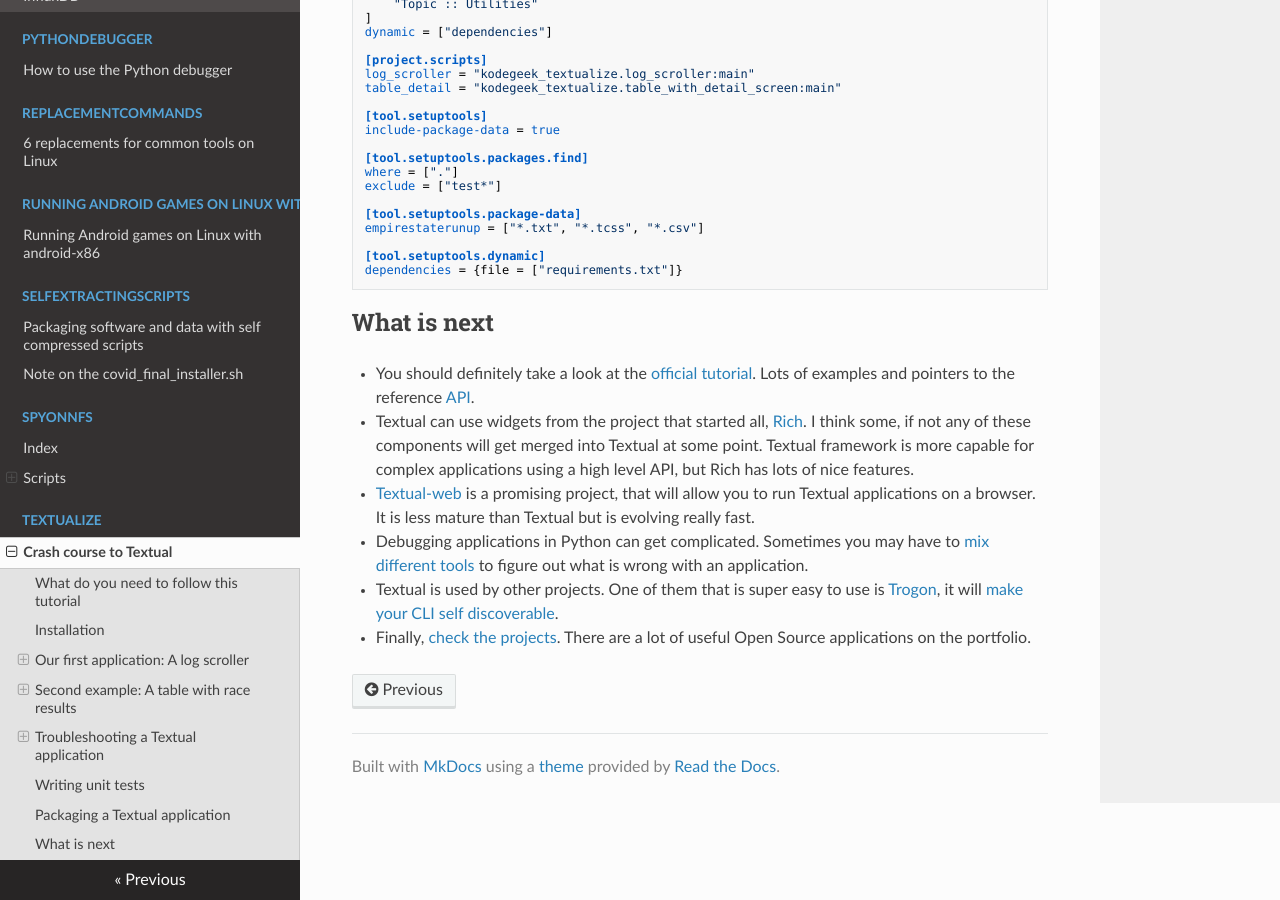
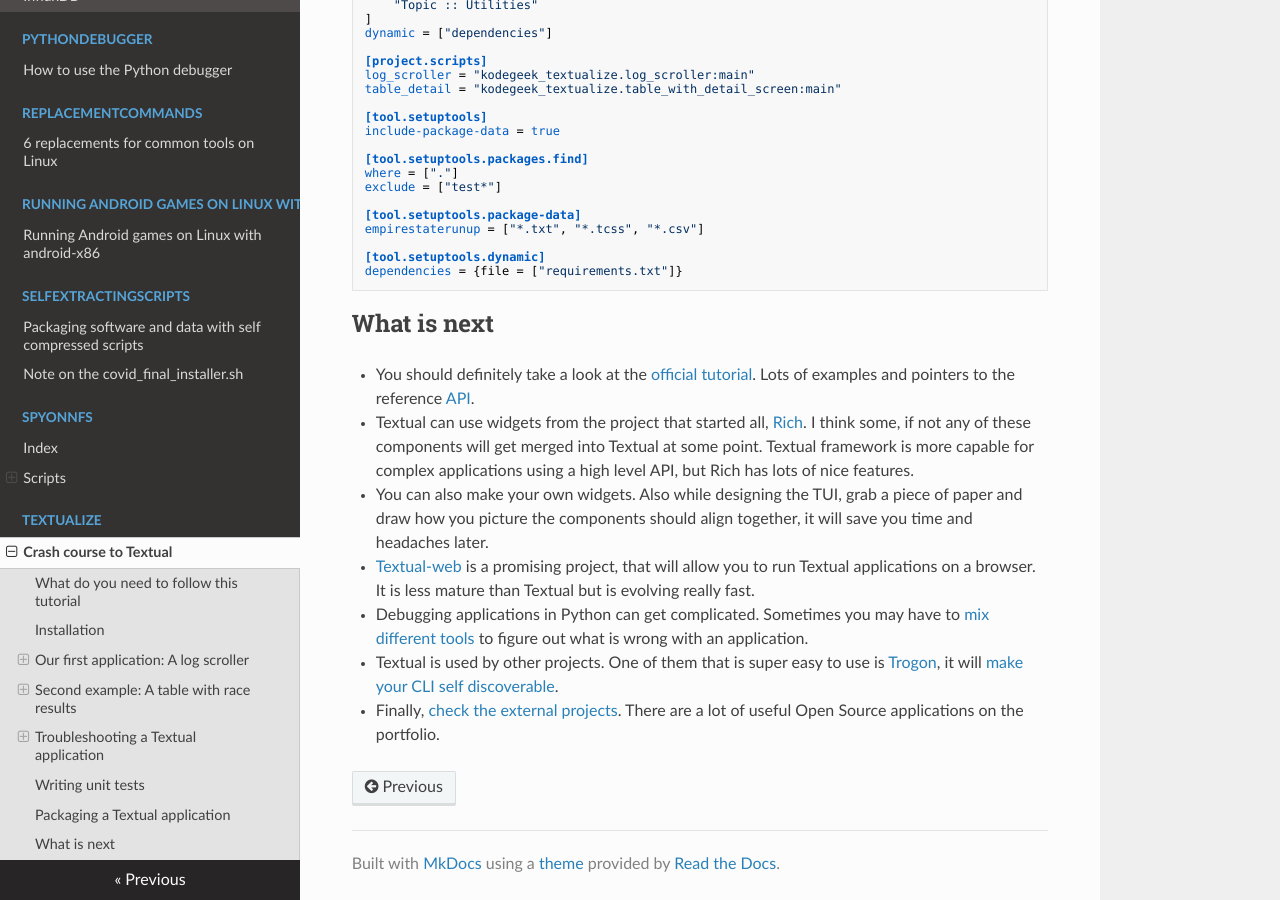
Before and after one commit to josevnz/tutorials, an MkDocs documentation site: the page built from docs/Textualize/TUTORIAL.md, in a window 1280 px wide and 900 px high, scrolled down 13697 px. Built offline with MkDocs 1.6.1, drawn with Linux system fonts in a browser that asks for light colours; nearby versions of some CDN libraries; some of the changed text lies outside the part shown.

Commit message:
Code improvements and tutorial changes

```diff
--- a/docs/Textualize/TUTORIAL.md
+++ b/docs/Textualize/TUTORIAL.md
@@ -675,7 +675,8 @@
 
 * You should definitely take a look at the [official tutorial](https://textual.textualize.io/tutorial/). Lots of examples and pointers to the reference [API](https://textual.textualize.io/api/).
 * Textual can use widgets from the project that started all, [Rich](https://github.com/Textualize/rich). I think some, if not any of these components will get merged into Textual at some point. Textual framework is more capable for complex applications using a high level API, but Rich has lots of nice features.
+* You can also make your own widgets. Also while designing the TUI, grab a piece of paper and draw how you picture the components should align together, it will save you time and headaches later.
 * [Textual-web](https://github.com/Textualize/textual-web) is a promising project, that will allow you to run Textual applications on a browser. It is less mature than Textual but is evolving really fast.
 * Debugging applications in Python can get complicated. Sometimes you may have to [mix different tools](https://github.com/josevnz/DebuggingApplications/blob/main/StracePythonWireshark/README.md) to figure out what is wrong with an application.
 * Textual is used by other projects. One of them that is super easy to use is [Trogon](https://github.com/Textualize/trogon), it will [make your CLI self discoverable](https://github.com/josevnz/CLIWithClickAndTrogon/blob/main/README.md).
-* Finally, [check the projects](https://www.textualize.io/projects/). There are a lot of useful Open Source applications on the portfolio.
+* Finally, [check the external projects](https://www.textualize.io/projects/). There are a lot of useful Open Source applications on the portfolio.
```
Also changed, not shown: other parts of docs/Textualize/TUTORIAL.md (+1 -1 lines).
